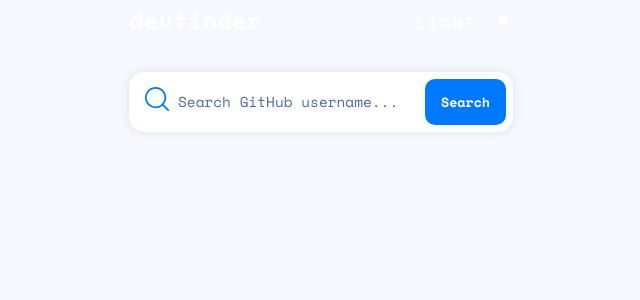
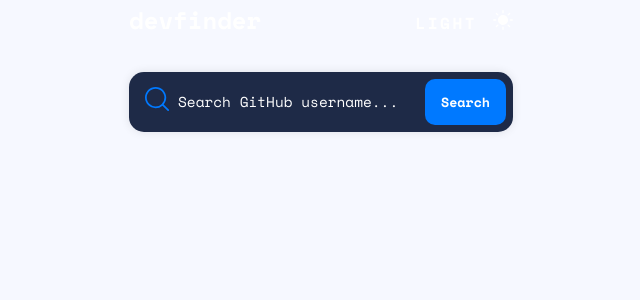
Before and after one commit to MariamRazmadze/github-user-search, a React (Create React App) app: page / in a window 1280 px wide. Shown: the top 300 px of the page, without its empty margins (319-959 px from the left). Built offline with nearby package versions, Linux system fonts and the light colour scheme; the HTML template or start-up script is replaced by a standard one.

Commit message:
search complete

```diff
--- a/src/App.tsx
+++ b/src/App.tsx
@@ -12,7 +12,7 @@ function App() {
   return (
     <div>
       <Navbar isMoon={isMoon} handleClick={handleClick} />
-      <SearchComponent />
+      <SearchComponent isMoon={isMoon} />
     </div>
   );
 }
--- a/src/components/SearchComponent.module.css
+++ b/src/components/SearchComponent.module.css
@@ -7,6 +7,10 @@
   margin-top: 2rem;
   box-shadow: 0px 0px 10px rgba(0, 0, 0, 0.1);
   border-radius: 15px;
+}
+
+.form.darkMode {
+  background-color: var(--semiDark);
 }
 
 .userInput {
@@ -19,8 +23,17 @@
   margin-left: 0.5rem;
 }
 
+.userInput.darkMode {
+  color: var(--white);
+  background-color: transparent;
+}
+
 .userInput::placeholder {
   color: var(--darkSky);
+}
+
+.userInput.darkMode::placeholder {
+  color: var(--white);
 }
 
 .button {
--- a/src/components/SearchComponent.tsx
+++ b/src/components/SearchComponent.tsx
@@ -38,7 +38,11 @@ const octocat = {
   url: "https://api.github.com/users/octocat",
 };
 
-function SearchComponent() {
+interface SearchProps {
+  isMoon: boolean;
+}
+
+function SearchComponent(props: SearchProps) {
   const [enteredValue, setEnteredValue] = useState("");
   const handleClick = async (event: React.MouseEvent<HTMLButtonElement>) => {
     if (event) {
@@ -59,7 +63,9 @@ function SearchComponent() {
 
   return (
     <div>
-      <form className={classes.form}>
+      <form
+        className={`${classes.form} ${props.isMoon ? classes.darkMode : ""}`}
+      >
         <div>
           <img
             src={iconSearch}
@@ -71,7 +77,9 @@ function SearchComponent() {
           type="text"
           name="userInput"
           id="userInput"
-          className={classes.userInput}
+          className={`${classes.userInput} ${
+            props.isMoon ? classes.darkMode : ""
+          }`}
           placeholder="Search GitHub username..."
           value={enteredValue}
           onChange={(e) => setEnteredValue(e.target.value)}
```
